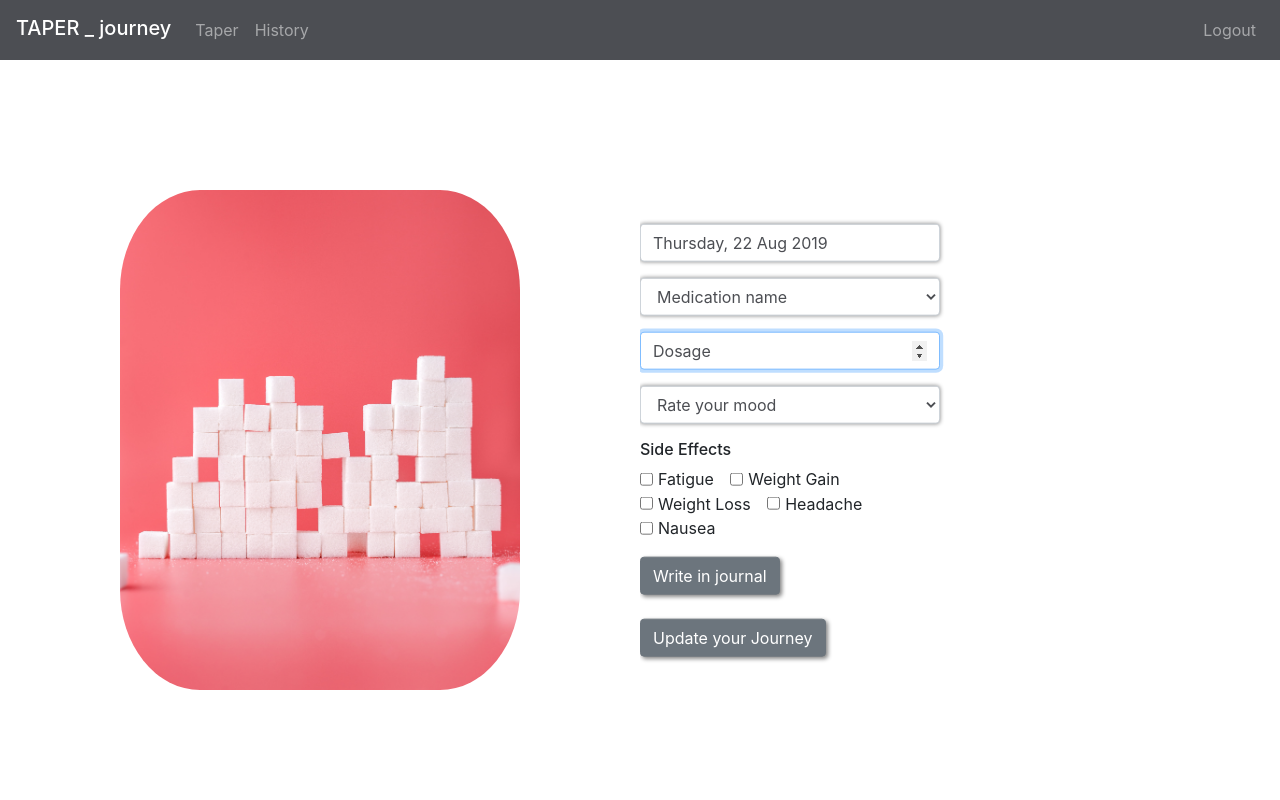
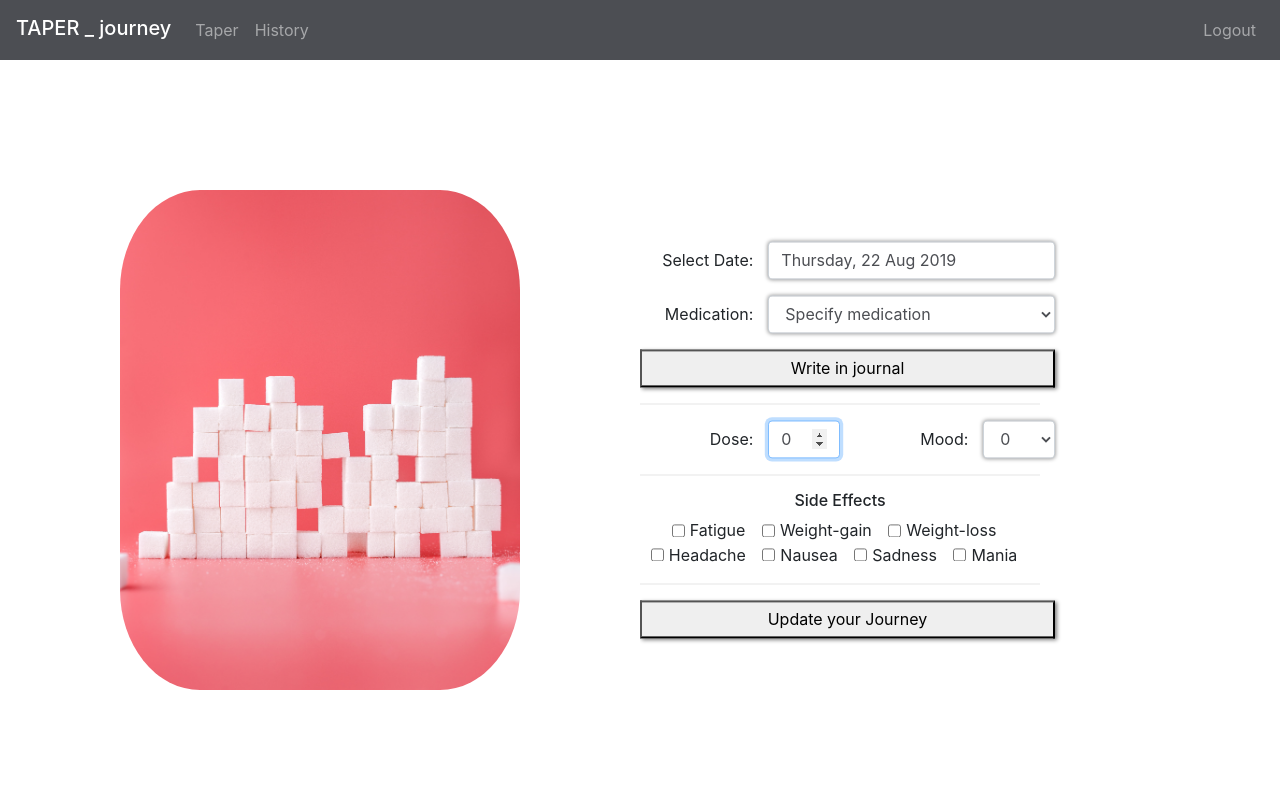
Before and after one commit to anjathiart/Taper_journey, a Flask app: page /taper in a window 1280 px wide. Run offline with Flask 2, Linux system fonts and the light colour scheme; a user stored in the database is signed in; data that the repository does not hold is empty; some libraries are stand-ins or nearby versions.

Commit message:
Worked on Taper page to be more dynamic and update form data on date chosen

```diff
--- a/application.py
+++ b/application.py
@@ -1,6 +1,6 @@
 import cs50
 import csv
-import datetime
+from datetime import datetime
 
 from cs50 import SQL
 from flask import Flask, flash, json, jsonify, redirect, render_template, request, session
@@ -125,7 +125,6 @@ def signup():
 @app.route("/taper", methods=["GET", "POST"])
 @signin_required
 def taper():
-
     if request.method == "POST":
         return apology("TODO", 400)
     else:
@@ -140,7 +139,7 @@ def tapercheck():
 
     #parse the date
     dateFormatted = request.form.get("date")
-    date = datetime.datetime.strptime(dateFormatted, "%A, %d %b %Y").strftime("%Y-%m-%d")
+    date = datetime.strptime(dateFormatted, "%A, %d %b %Y").strftime("%Y-%m-%d")
     drug = request.form.get('drug')
     dose = request.form.get('dose')
     mood = request.form.get("mood")
@@ -168,14 +167,37 @@ def tapercheck():
         db.execute("INSERT INTO entries (id, drug, dose, mood,side_effects, journal, user_id, entry_date) VALUES (NULL, ?, ?, ?,?,?,?,?)",( drug,dose,mood,side_effects, journal, session["user_id"], date))
         return redirect ("/")
 
+@app.route("/gettaperdata", methods=["POST"])
+@signin_required
+def gettaperdata():
+    # data to be populated
+    dateHTML = request.form.get("date")
+    dateSQL = datetime.strptime(dateHTML, "%A, %d %b %Y").strftime("%Y-%m-%d")
+
+    row = db.execute("SELECT * FROM entries WHERE user_id = ? AND entry_date = ?", (session["user_id"], dateSQL))
+    if not row:
+        data = {"drug": "None", "dose": "", "mood": "", "side_effects": "", "journal": "", "date": dateHTML}
+    else:
+        drug = row[0]["drug"]
+        dose = row[0]["dose"]
+        mood = row[0]["mood"]
+        if row[0]["side_effects"] == "NULL":
+            side_effects = ""
+        else:
+            side_effects = row[0]["side_effects"]
+        if row[0]["journal"] == "NULL":
+            journal = ""
+        else:
+            journal = row[0]["journal"]
+        data= {"drug": drug, "dose": dose, "mood": mood, "side_effects": side_effects, "journal": journal, "date": dateHTML}
+        print(f"{data}")
+    return data
 
 
 @app.route("/logout")
 def logout():
     """Log user out"""
-
     # Forget any user_id
     session.clear()
-
     # Redirect user to login form
     return redirect("/signin")
--- a/static/styles.css
+++ b/static/styles.css
@@ -147,20 +147,10 @@ select option { color: black; }
 select option:first-child { color: grey; }
 select.empty { color: grey; }
 /* Hidden placeholder */
-select option[disabled]:first-child { display: none; }
 
-::placeholder {
-  color: red;
-  opacity: 1; /* Firefox */
-}
 
-:-ms-input-placeholder { /* Internet Explorer 10-11 */
- color: red;
-}
 
-::-ms-input-placeholder { /* Microsoft Edge */
- color: red;
-}
+
 
 .form-control::-webkit-input-placeholder {
   color: #4C4E53;
@@ -168,3 +158,23 @@ select option[disabled]:first-child { display: none; }
 .form-control {
     color: #4C4E53 !important;
 }
+
+
+.control-label{
+    text-align: right; !important
+}
+
+div.form-inline label.col-sm-4{
+    justify-content: flex-end;
+}
+
+#taperForm button, #journalModal button, #home button {
+    padding: 5px;
+}
+
+.tooltip {
+    display:inline-block;
+    position:relative;
+    border-bottom:1px dotted #666;
+    text-align:left;
+}
--- a/templates/home.html
+++ b/templates/home.html
@@ -4,7 +4,7 @@
 
 <!-- Full Page Image Header with Vertically Centered Content -->
 <header class="masthead">
-  <div class="container py-5 h-100">
+  <div class="container py-5 h-100" id="home">
       <div class="row h-100 justify-content-center align-items-center">
         <div class="col-12 summary">
             <h1 class="font-weight-light">Journey Status</h1>
@@ -25,7 +25,7 @@
                         <td class="text-center">{{ row.dose | round | int }} mg</td>
                         <td class="text-center">{{ row.mood }} / 10</td>
                         <td class="text-center"> {{ row.entry_date }}</td>
-                        <td class="text-right reference_num" id = {{ row.id }}>{{row.user_id}}/{{ row.id }}<button style="float:left">details</button></td>
+                        <td class="text-right reference_num" id = {{ row.id }}>{{row.user_id}}/{{ row.id }}</td>
                     </tr>
                     {% endfor %}
                 </tbody>
@@ -44,6 +44,7 @@
 
 <script>
     $(document).ready(function() {
+            console.log("javascript running")
             $('#btn-continue').on("click", function(event) {
                 event.preventDefault()
                  $(location).attr('href',"/taper");
--- a/templates/layout.html
+++ b/templates/layout.html
@@ -56,8 +56,87 @@
 
 
     <script>
+    function execute_test(){
+        console.log("javascript running")
+    }
     var today = new Date();
-    $('#myDatepicker').datepicker({ dateFormat: 'DD, dd M yy', endDate: "today", maxDate: today, minDate: 0}).val();
+    $('#myDatepicker').datepicker({ dateFormat: 'DD, dd M yy', endDate: "today", maxDate: today}).val();
     $('#myDatepicker').datepicker('setDate', new Date());
+
     </script>
+
+    <script>
+    function execute_test(){
+        console.log("javascript running")
+    }
+    $(document).ready(function() {
+
+        console.log("connected")
+
+        $.post("/gettaperdata", {date: $("#myDatepicker").val()}, function(data) {
+        }).done(function(data){
+           updateFields(data)
+        }).fail(function(xhr, status, error) {
+            alert(error)
+        });
+
+        $("#myDatepicker").change(function(){
+            $.post("/gettaperdata",{date: $("#myDatepicker").val()}, function(data) {
+            }).done(function(data){
+                updateFields(data)
+            }).fail(function(xhr, status, error) {
+                alert(error)
+            });
+        })
+
+        $('#submitAll').on("click", function(event) {
+
+            event.preventDefault()
+            // Get some values from elements on the page:
+            var date = $("[name='date']").val()
+            var drug = $("[name='drug']").val()
+            var dose = $("[name='dose']").val()
+            var mood = $("[name='mood']").val()
+            var journal = $("[name='journal']").val()
+            var side_effects_array =[]
+            $("input:checkbox:checked").each(function(){
+                side_effects_array.push($(this).val());
+            });
+            var side_effects = side_effects_array.join()
+            var data = { date: date, drug: drug, dose: dose,  mood: mood, side_effects: side_effects, journal: journal}
+
+            $.post("/tapercheck", data, function(data){
+                $(location).attr('href',"/");
+            }).done(function(){
+                console.log("done")
+            }).fail(function(xhr, status, error) {
+                // error handling
+                alert("error")
+            });
+        });
+
+        $(function () {
+            $('[data-toggle="popover"]').popover()
+        })
+    });
+
+
+    function updateFields(data) {
+        let side_effects_array = data.side_effects.split(",")
+        $('input:checkbox').removeAttr('checked');
+        $("#drug").val(data.drug);
+        $("#dosage").val(data.dose);
+        $("textarea").html(data.journal);
+        $("#modal-title").html(data.date);
+        $("#mood").val(data.mood);
+        console.log("testing")
+        for (let i=0; i<side_effects_array.length; i++) {
+            console.log(side_effects_array)
+            document.getElementsByName(side_effects_array[i])[0].checked = true;
+            console.log("in loop")
+        }
+        console.log("testing")
+    });
+
+</script>
 </html>
--- a/templates/taper.html
+++ b/templates/taper.html
@@ -1,57 +1,55 @@
 {% extends "layout.html" %}
-
-{% block title %}
-    Taper
-{% endblock %}
-
 {% block main %}
-
-<div class="modal" id="journalModal" tabindex="-1" role="dialog">
+<div  class="modal" id="journalModal" tabindex="-1" role="dialog">
     <div class="modal-dialog" role="document">
         <div class="modal-content">
             <div class="modal-header" style="z-index:30">
-                <h5 class="modal-title" id="exampleModalLabel">Document your journey for today</h5>
-                <button type="button" class="close" data-dismiss="modal" aria-label="Close">
-                    <span aria-hidden="true">&times;</span>
-                </button>
+                <h5 class="modal-title" id="modal-title"></h5>
             </div>
             <div class="modal-body">
-                    <textarea class="form-control" name="journal" style="height:50vh" value="" autofocus></textarea>
+                <textarea class="form-control" id="journal" value="" name="journal" style="height:50vh" value="" autofocus></textarea>
             </div>
             <div class="modal-footer">
-                <button type="button" class="btn btn-secondary" data-dismiss="modal">Close</button>
+                <button type="button" style = "width: 100px" class="" data-dismiss="modal" aria-label="Close">Close</button>
             </div>
         </div>
     </div>
 </div>
+
 <div class="split left">
     <div class="img-container centered-all">
-        <img src='../static/img/img_splitscreen_01.jpg' style="width:400px";
+        <img src='../static/img/img_splitscreen_01.jpg' style="width:400px">
     </div>
 </div>
 
-<div class="split right">
+<div class="split right justify-content-center" id="taperForm">
     <div class="centered-vertically">
-        <div style="width:300px; margin: 20px auto">
-
-                <div class ="form-group">
-                    <input id="myDatepicker" class = "form-control" name="date" autocomplete="off">
+        <div style="width: 400px; margin: 0px auto">
+            <div class ="form-group form-inline row justify-content-end">
+                <label class="conrol-label col-sm-4">Select Date:</label>
+                <input id="myDatepicker" class = "form-control col-sm-8" name="date" autocomplete="off">
             </div>
-                <div class="form-group">
-                    <select class = "form-control" name="drug" autocomplete="off">
-                        <option value=""selected disabled>Medication name</option>
+            <div class="form-group form-inline row justify-content-end">
+                <label class= "conrol-label col-sm-4">Medication:</label>
+                <select class = "form-control col-sm-8" name="drug" id="drug" autocomplete="off">
+                    <option value ="None">Specify medication</option>
                     <option value="Abilify">Abilify</option>
                     <option value="Cymbalta">Cymbalta</option>
                     <option value="Epitec">Epitec</option>
                 </select>
             </div>
-                <div class="form-group" autocomplete="off">
-                    <input type="number" class="form-control" id="dosage" value = '' autofocus name="dose"
-                        placeholder="Dosage" style="max-width:300px" autocomplete="off">
+            <div class="form-group row ml-auto justify-content-end">
+                <button style="width:100%" type = "button"  data-toggle="modal" data-target="#journalModal">Write in journal</button>
             </div>
-                <div class="form-group" autocomplete="off">
-                    <select class="form-control" name="mood">
-                        <option value = "" selected disabled>Rate your mood</option>
+            <hr>
+            <div class="form-group form-inline row justify-contents-end drug_data"  autocomplete="off">
+                <label class="control-label col-sm-4">Dose:</label>
+                <input  type="number" class="form-control col-sm-2" id="dosage" autofocus name="dose"
+                    style="width:40px" autocomplete="off" placeholder="0"
+                     data-toggle="popover" data-animation="true" data-content="Enter your daily dosage in milligrams" data-trigger="hover" data-placement="bottom">
+               <label class="conrol-label col-sm-4">Mood:</label>
+                <select class="form-control  col-sm-2" name="mood" id="mood" data-toggle="popover" data-animation="true" data-content="Enter your mood on a scale of 1 to 10" data-trigger="hover" data-placement="bottom">
+                    <option value = "0" >0</option>
                     <option value = "1">1</option>
                     <option value = "2">2</option>
                     <option value = "3">3</option>
@@ -64,41 +62,70 @@
                     <option value = "10">10</option>
                 </select>
            </div>
-                <div class="form-group">
+            <hr>
+            <div class="form-group inline-form text-center drug_data" >
                 <h6>Side Effects</h6>
                 <div class="form-check form-check-inline">
-                        <input class="form-check-input" type="checkbox" name="fatigue" value="fatigue">
+                    <input class="form-check-input" type="checkbox" name="fatigue"  name="Fatigue" value="Fatigue">
                     <label class="form-check-label" for="inlineCheckbox1">Fatigue</label>
                 </div>
                 <div class="form-check form-check-inline">
-                        <input class="form-check-input" type="checkbox" name="weightgain" value="weight gain">
-                        <label class="form-check-label" for="inlineCheckbox2">Weight Gain</label>
+                    <input class="form-check-input" type="checkbox" name="Weight-gain" value="Weight-gain">
+                    <label class="form-check-label" for="inlineCheckbox2">Weight-gain</label>
                 </div>
                 <div class="form-check form-check-inline">
-                        <input class="form-check-input" type="checkbox" name="weightloss" value="weight loss">
-                        <label class="form-check-label" for="inlineCheckbox3">Weight Loss</label>
+                    <input class="form-check-input" type="checkbox" name="Weight-loss" value="Weight-loss">
+                    <label class="form-check-label" for="inlineCheckbox3">Weight-loss</label>
                 </div>
                 <div class="form-check form-check-inline">
-                        <input class="form-check-input" type="checkbox" name="headache" value="headache">
+                    <input class="form-check-input" type="checkbox" name="Headache" value="Headache">
                     <label class="form-check-label" for="inlineCheckbox3">Headache</label>
                 </div>
                 <div class="form-check form-check-inline">
-                        <input class="form-check-input" type="checkbox" name="nausea" value="nausea">
+                    <input class="form-check-input" type="checkbox" name="Nausea" value="Nausea">
                     <label class="form-check-label" for="inlineCheckbox3">Nausea</label>
                 </div>
+                <div class="form-check form-check-inline">
+                    <input class="form-check-input" type="checkbox" name="Sadness" value="Sadness">
+                    <label class="form-check-label" for="inlineCheckbox3">Sadness</label>
                 </div>
+                <div class="form-check form-check-inline">
+                    <input class="form-check-input" type="checkbox" name="Mania" value="Mania">
+                    <label class="form-check-label" for="inlineCheckbox3">Mania</label>
+                </div>
+            </div>
+            <hr>
             <!-- http://getbootstrap.com/docs/4.1/components/buttons/ -->
-                <button type="button" class="btn btn-secondary" data-toggle="modal" data-target="#journalModal">Write in journal</button>
-                <br>
-                <br>
-                <button type="button" id="submitAll" class="btn btn-secondary">Update your Journey</button>
-
+            <div class="Form-group row ml-auto justify-content-en drug_data">
+                <button style="width:100%" type="button" id="submitAll">Update your Journey</button>
+            </div>
         </div>
     </div>
 </div>
 
-    <script>
+
+<script language="javascript" type="text/javascript">
+
     $(document).ready(function() {
+
+        console.log("connected")
+
+        $.post("/gettaperdata", {date: $("#myDatepicker").val()}, function(data) {
+        }).done(function(data){
+           updateFields(data)
+        }).fail(function(xhr, status, error) {
+            alert(error)
+        });
+
+        $("#myDatepicker").change(function(){
+            $.post("/gettaperdata",{date: $("#myDatepicker").val()}, function(data) {
+            }).done(function(data){
+                updateFields(data)
+            }).fail(function(xhr, status, error) {
+                alert(error)
+            });
+        })
+
         $('#submitAll').on("click", function(event) {
 
             event.preventDefault()
@@ -124,40 +151,29 @@
                 alert("error")
             });
         });
+
+        $(function () {
+            $('[data-toggle="popover"]').popover()
+        })
     });
 
 
-
-
-       function checkform() {
-           if (this.yourName.value ==='') {
-               alert("Please enter your name");
-               return false;
+    function updateFields(data) {
+        let side_effects_array = data.side_effects.split(",")
+        $('input:checkbox').removeAttr('checked');
+        $("#drug").val(data.drug);
+        $("#dosage").val(data.dose);
+        $("textarea").html(data.journal);
+        $("#modal-title").html(data.date);
+        $("#mood").val(data.mood);
+        console.log("testing")
+        for (let i=0; i<side_effects_array.length; i++) {
+            console.log(side_effects_array)
+            document.getElementsByName(side_effects_array[i])[0].checked = true;
+            console.log("in loop")
         }
-          if (this.gender.value === "Gender") {
-               alert("Please specify your gender");
-               return false;
-           }
-           let diet = document.querySelectorAll("input[name='diet'");
-           radio_checked = false;
-           for (i = 0; i < 5; i++) {
-               if(diet[i].checked === true) {
-                   radio_checked = true;
-                   break;
-               }
-           }
-           if (radio_checked === false) {
-               alert("Please select what diet you follow");
-               return false;
-           }
-
-           function signin() {
-               console.log ("User is trying to sign in");
-           }
-
-
+        console.log("testing")
     }
 
 </script>
-
 {% endblock %}
```
Also changed, not shown: taper_journey.db. Lines whose indentation alone changed are shown as unchanged.
